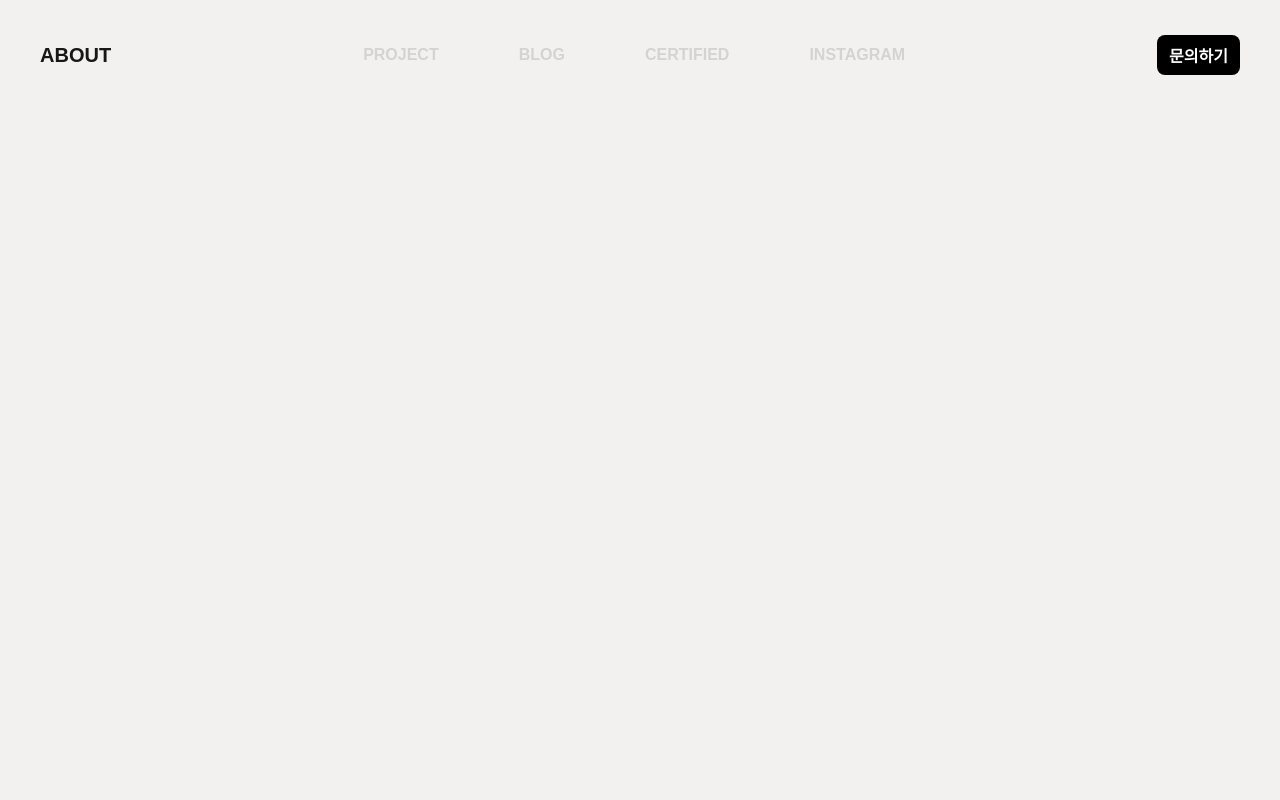
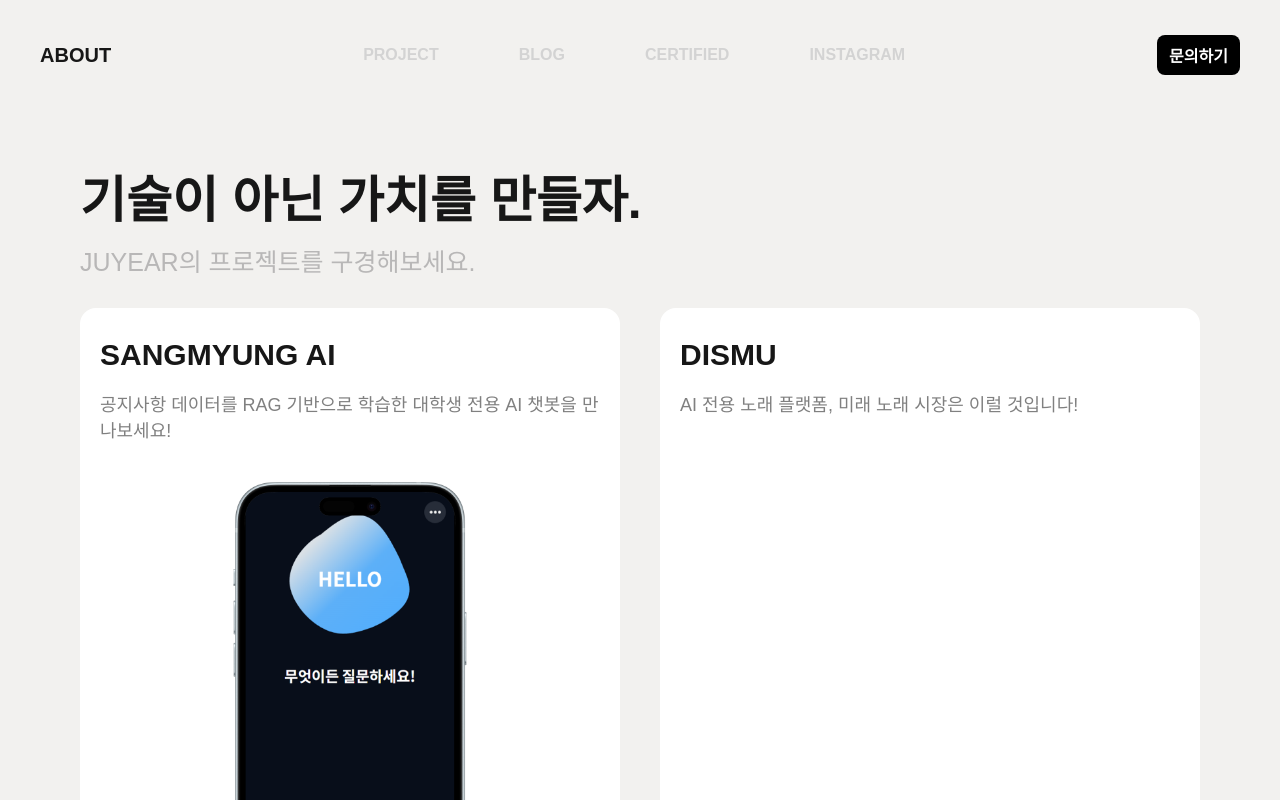
Before and after one commit to Juyear009/about-me, a Next.js app in the folder about-me/: page /project in a window 1280 px wide. Built offline with nearby package versions, Linux system fonts and the light colour scheme.

Commit message:
feat: create project page(MVP)

```diff
--- /dev/null
+++ b/about-me/src/app/project/page.module.css
@@ -0,0 +1,70 @@
+.page {
+  padding: 160px 80px;
+}
+
+.titleSection {
+  animation: title 0.4s ease-out;
+}
+
+.title {
+  font-size: 50px;
+  font-weight: bold;
+}
+
+@keyframes title {
+  from {
+    transform: translateX(-3%);
+    opacity: 0;
+  }
+  to {
+    transform: translateX(0%);
+    opacity: 100%;
+  }
+}
+
+.des {
+  margin-top: 10px;
+  font-size: 25px;
+  color: rgb(184, 183, 183);
+}
+
+.projects {
+  margin-top: 30px;
+  display: flex;
+  gap: 40px;
+}
+
+.project {
+  flex: 1;
+  padding: 30px 20px;
+  background-color: white;
+  border-radius: 16px;
+  animation: project 0.8s ease-in;
+}
+
+@keyframes project {
+  from {
+    opacity: 0%;
+  }
+  to {
+    opacity: 100%;
+  }
+}
+
+.projectTitle {
+  font-size: 30px;
+  font-weight: bold;
+  padding-bottom: 18px;
+}
+
+.projectDes {
+  margin: 0;
+  font-size: 18px;
+  color: gray;
+  padding-bottom: 30px;
+}
+
+.projectMainImg {
+  width: 100%;
+  text-align: center;
+}
--- a/about-me/src/app/project/page.tsx
+++ b/about-me/src/app/project/page.tsx
@@ -1,3 +1,36 @@
+import styles from "./page.module.css";
+import Image from "next/image";
+
 export default function Page() {
-  return <div>PROJECT</div>;
+  return (
+    <div className={styles.page}>
+      <div className={styles.titleSection}>
+        <p className={styles.title}>기술이 아닌 가치를 만들자.</p>
+        <p className={styles.des}>JUYEAR의 프로젝트를 구경해보세요.</p>
+      </div>
+      <div className={styles.projects}>
+        <div className={styles.project}>
+          <p className={styles.projectTitle}>SANGMYUNG AI</p>
+          <p className={styles.projectDes}>
+            공지사항 데이터를 RAG 기반으로 학습한 대학생 전용 AI 챗봇을
+            만나보세요!
+          </p>
+          <div className={styles.projectMainImg}>
+            <Image
+              src={"/sangmyung_ai_2.png"}
+              width={250}
+              height={500}
+              alt="상명 ai"
+            />
+          </div>
+        </div>
+        <div className={styles.project}>
+          <p className={styles.projectTitle}>DISMU</p>
+          <p className={styles.projectDes}>
+            AI 전용 노래 플랫폼, 미래 노래 시장은 이럴 것입니다!
+          </p>
+        </div>
+      </div>
+    </div>
+  );
 }
```
Also changed, not shown: about-me/public/sangmyung_ai_2.png (added).
